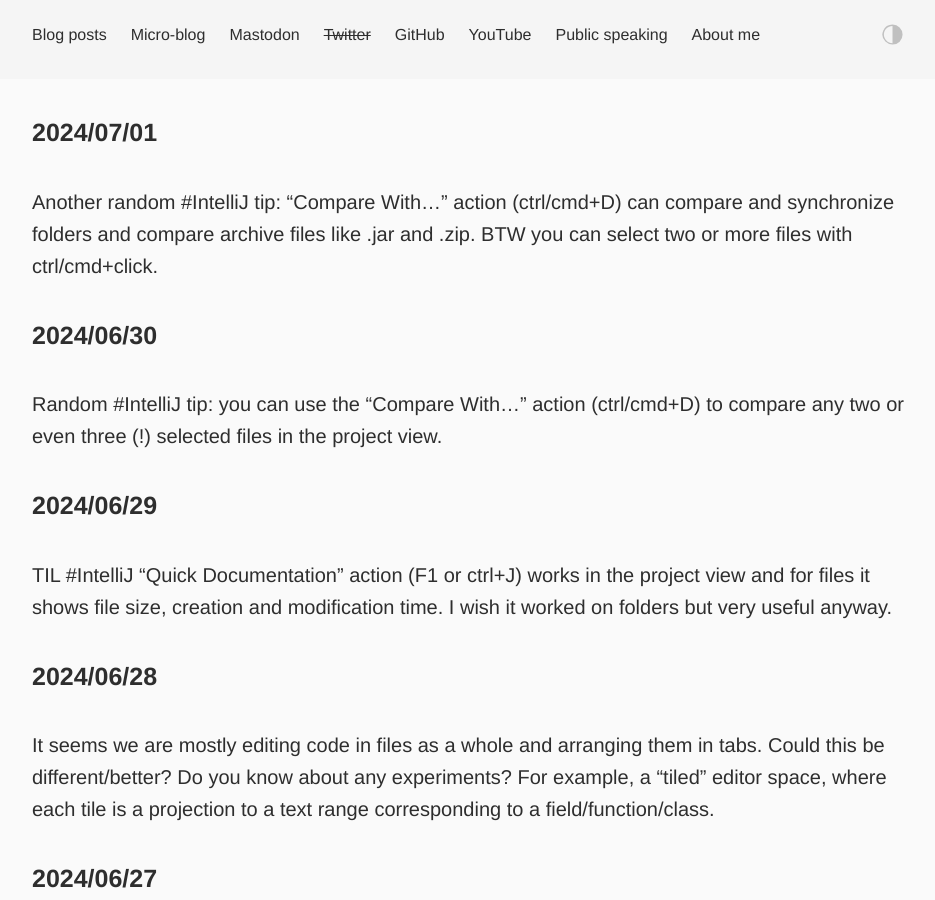
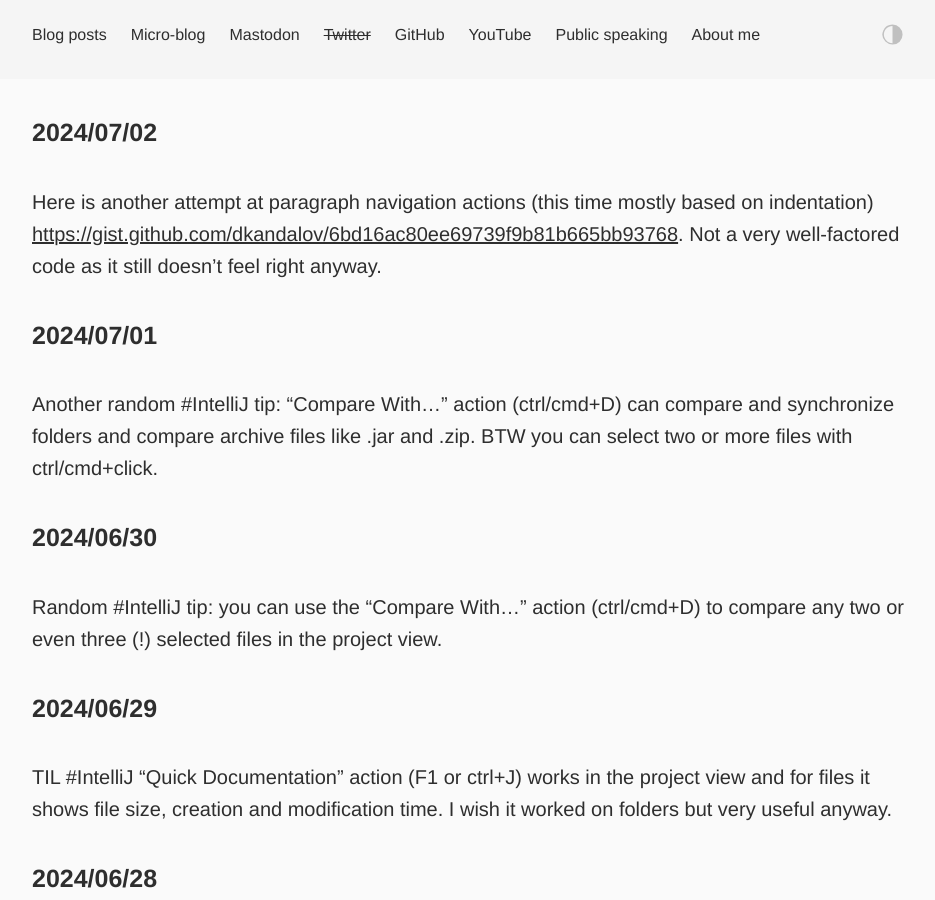
Before and after one commit to dkandalov/dkandalov.github.io, a Jekyll site: the page built from micro-blog.md, in a window 1280 px wide and 900 px high. Shown: the whole window, without its empty margins (160-1095 px from the left). Built offline with Jekyll 4.4.1, drawn with Linux system fonts in a browser that asks for light colours.

Commit message:
updated micro-blog

```diff
--- a/micro-blog.md
+++ b/micro-blog.md
@@ -2,6 +2,9 @@
 layout: post
 permalink: /micro-blog/
 ---
+
+#### 2024/07/02
+Here is another attempt at paragraph navigation actions (this time mostly based on indentation) <https://gist.github.com/dkandalov/6bd16ac80ee69739f9b81b665bb93768>. Not a very well-factored code as it still doesn't feel right anyway.
 
 #### 2024/07/01
 Another random #IntelliJ tip: "Compare With..." action (ctrl/cmd+D) can compare and synchronize folders and compare archive files like .jar and .zip. BTW you can select two or more files with ctrl/cmd+click.
```
